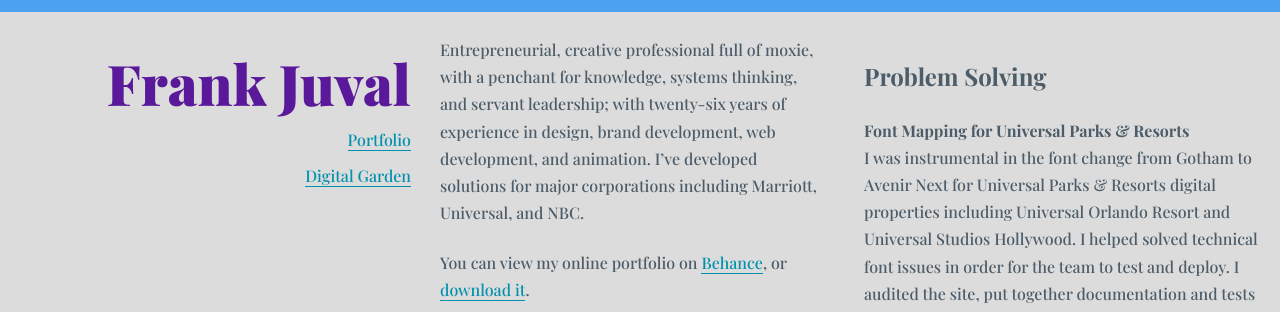
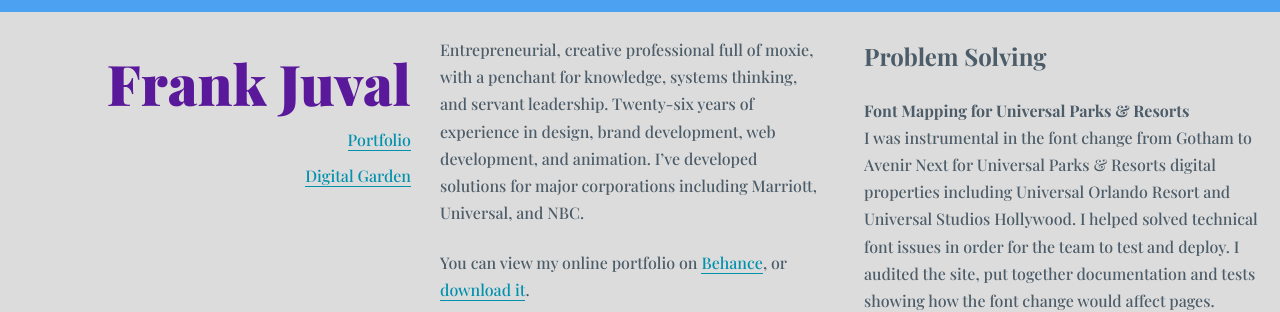
Before and after one commit to FrankDraws/frankdraws.github.io, a website: page index.html in a window 1280 px wide. Shown: the top 312 px of the page. Drawn offline with nearby package versions, Linux system fonts and the light colour scheme.

Commit message:
CSS edits to h2 Problem Solving.

```diff
--- a/index.html
+++ b/index.html
@@ -32,7 +32,7 @@
 
         <div class="content01">
             <p>
-                Entrepreneurial, creative professional full of moxie, with a penchant for knowledge, systems thinking, and servant leadership; with twenty-six years of experience in design, brand development, web development, and animation. I’ve developed solutions for
+                Entrepreneurial, creative professional full of moxie, with a penchant for knowledge, systems thinking, and servant leadership. Twenty-six years of experience in design, brand development, web development, and animation. I’ve developed solutions for
                 major corporations including Marriott, Universal, and NBC.
             </p>
 
--- a/styles.css
+++ b/styles.css
@@ -199,6 +199,9 @@ footer p {
     line-height: 1;
     margin: 0 0 0.7em 0.4em;
   }
+  h2 {
+    margin-top: 0;
+  }
   ul {
     margin-bottom: 0.3em;
   }
@@ -220,6 +223,9 @@ footer p {
     font-size: 3.5em;
     line-height: 1.3;
     margin: 0.2em 0 0.4em;
+  }
+  h2 {
+    margin-top: 0;
   }
   ul {
     text-align: right;
```
